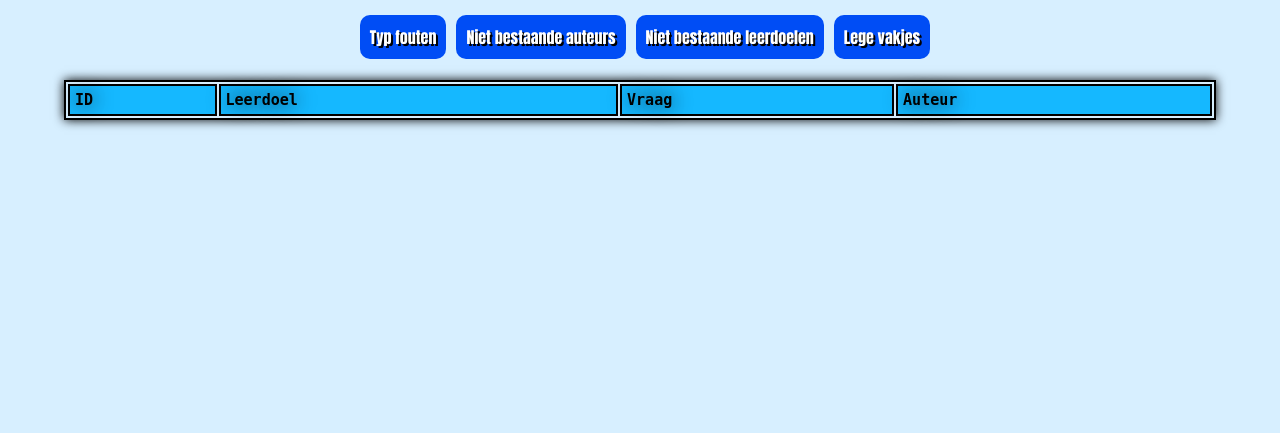
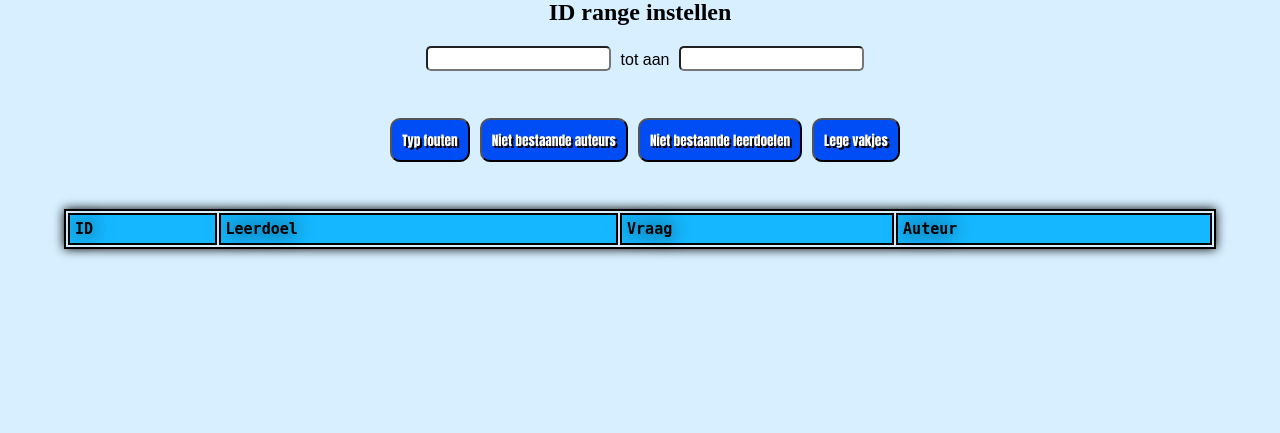
Before and after one commit to rico-0989903/WP2-TestCorrect, a Flask app: template templates/vragen.html in a window 1280 px wide. Shown: the part 348-781 px from the top of the page. Run offline with Flask 2, Linux system fonts and the light colour scheme; the template is opened without the code that fills it, so the values that code supplies are empty; the visitor is signed in with stand-in values (Sample User, id 1).

Commit message:
feat: range filter

```diff
--- a/app.py
+++ b/app.py
@@ -81,7 +81,7 @@ def hello_world():
     return render_template('Index.html', tablenames=tables)
 
 #laat alle fouten zien
-@app.route('/filtering/vragen')
+@app.route('/filtering/vragen', methods=["GET", "POST"])
 def vragen():
     username = session['username']
     check = vragen_model.check_rights(username)
@@ -89,40 +89,44 @@ def vragen():
     posts = vragen_model.get_questions()
     return render_template("vragen.html", check=check, posts=posts)
 
-#laat alle typfouten zien
-@app.route('/filtering/vragen/typfout')
-def typfout():
+@app.route('/filtering/vragen/filter', methods=["GET", "POST"])
+def filteren():
+    try:
+        min_value = int(request.form.get("minimum"))
+        print("Min is an int!")
+    except:
+        min_value = None
+
+    try:
+        max_value = int(request.form.get("maximum"))
+        print("Max is an int!")
+    except:
+        max_value = None
+
+    print(min_value, max_value)
     username = session['username']
     check = vragen_model.check_rights(username)
     check = str(check[0])
-    posts = vragen_model.get_typfout()
-    return render_template("vragen.html", check=check, posts=posts)
 
-#laat alle niet bestaande auteurs zien
-@app.route('/filtering/vragen/auteurfout')
-def auteurfout():
-    username = session['username']
-    check = vragen_model.check_rights(username)
-    check = str(check[0])
-    posts = vragen_model.get_auteurfout()
-    return render_template("vragen.html", check=check, posts=posts)
+    #laat alle typfouten zien
+    if request.form['action'] == 'Typ fouten':
+        posts = vragen_model.get_typfout(min_value, max_value)
+        return render_template("vragen.html", check=check, posts=posts)
 
-#laat alle niet bestaande leerdoelen zien
-@app.route('/filtering/vragen/leerdoelfout')
-def leerdoelfout():
-    username = session['username']
-    check = vragen_model.check_rights(username)
-    check = str(check[0])
-    posts = vragen_model.get_leerdoelfout()
-    return render_template("vragen.html", check=check, posts=posts)
+    #laat alle niet bestaande auteurs zien
+    elif request.form['action'] == 'Niet bestaande auteurs':
+        posts = vragen_model.get_auteurfout(min_value, max_value)
+        return render_template("vragen.html", check=check, posts=posts)
 
-@app.route('/filtering/vragen/nullfout')
-def nullfout():
-    username = session['username']
-    check = vragen_model.check_rights(username)
-    check = str(check[0])
-    posts = vragen_model.get_null()
-    return render_template("vragen.html", check=check, posts=posts)
+    #laat alle niet bestaande leerdoelen zien
+    elif request.form['action'] == 'Niet bestaande leerdoelen':
+        posts = vragen_model.get_leerdoelfout(min_value, max_value)
+        return render_template("vragen.html", check=check, posts=posts)
+
+    #laat alle vragen met lege vakken zien
+    elif request.form['action'] == 'Lege vakjes':
+        posts = vragen_model.get_null(min_value, max_value)
+        return render_template("vragen.html", check=check, posts=posts)
 
 #laat alle leerdoelen zien
 @app.route('/filtering/leerdoelen')
@@ -165,7 +169,6 @@ def auteurdetail():
     id = request.form['id']
     table = request.form['table']
     posts = vragen_model.get_details(id, table)
-    print(f"Dit is post: {posts}")
     return render_template("auteurdetail.html", posts=posts)
 
 @app.route('/auteurdetail/aanpassen', methods=["GET", "POST"])
--- a/static/stylesheet.css
+++ b/static/stylesheet.css
@@ -146,3 +146,30 @@ td{
     color: white;
     background-color: rgb(0, 0, 0, 0.6);
 }
+
+.range_filter{
+    display: flex;
+    justify-content: center;
+    text-align: center;
+}
+
+.range_input{
+    height: 25px;
+    margin-left: 10px;
+    border-radius: 5px;
+}
+
+.filter_label{
+    text-align: center;
+}
+
+.range_marker{
+    color: #000000;
+    margin-left: 10px;
+    margin-top: 5px;
+}
+
+.error{
+    text-align: center;
+    color: red;
+}
--- a/templates/login.html
+++ b/templates/login.html
@@ -13,7 +13,7 @@
 <body>
     <div id="div">
       <article class="login_menu">
-        <form class="form" method="post">
+        <form class="form" method="POST">
           <article>
             <h2 class="error_noti">{{ error }}</h2>
           </article>
--- a/templates/vragen.html
+++ b/templates/vragen.html
@@ -14,12 +14,21 @@
     </nav>
 </head>
 <body>
-    <ul class="filter_knop_nav">
-        <li><a class="filter_knop" href="/filtering/vragen/typfout">Typ fouten</a></li>
-        <li><a class="filter_knop" href="/filtering/vragen/auteurfout">Niet bestaande auteurs</a></li>
-        <li><a class="filter_knop" href="/filtering/vragen/leerdoelfout">Niet bestaande leerdoelen</a></li>
-        <li><a class="filter_knop" href="/filtering/vragen/nullfout">Lege vakjes</a></li>
-    </ul>
+    <form class="form" method="POST" action="{{ url_for('filteren') }}">
+        <h2 class="filter_label">ID range instellen</h2>
+        <article class="range_filter">
+            <input type="text" class="range_input" name="minimum">
+            <p class="range_marker">tot aan</p>
+            <input type="text" class="range_input" name="maximum">
+            <h4 class="error">{{ error }}</h4>
+        </article>
+        <ul class="filter_knop_nav">
+            <li><input class="filter_knop" name="action" type="submit" value="Typ fouten"></input></li>
+            <li><input class="filter_knop" name="action" type="submit" value="Niet bestaande auteurs"></input></li>
+            <li><input class="filter_knop" name="action" type="submit" value="Niet bestaande leerdoelen"></input></li>
+            <li><input class="filter_knop" name="action" type="submit" value="Lege vakjes"></input></li>
+        </ul>
+    </form>
 <table>
     {% if check == "('True',)" %}
     <tr>
```
Also changed, not shown: vragenmodel.py (+28 -8 lines).
